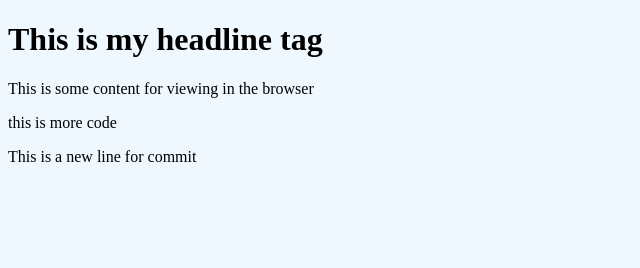
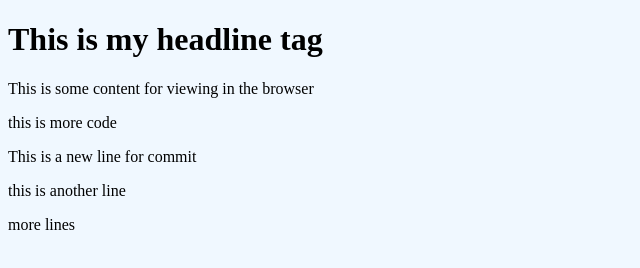
Before and after one commit to ahhendela/WSDemo, a plain HTML site: page index.html in a window 1280 px wide. Shown: the whole page, without its empty margins (0-640 px from the left). Drawn offline with Linux system fonts and the light colour scheme.

Commit message:
This is my first commit to GIT

```diff
--- a/index.html
+++ b/index.html
@@ -10,5 +10,7 @@
 <p>This is some content for viewing in the browser</p>
 <p>this is more code</p>
 <p>This is a new line for commit</p>
+<p>this is another line</p>
+<p>more lines</p>
 </body>
 </html>
```
